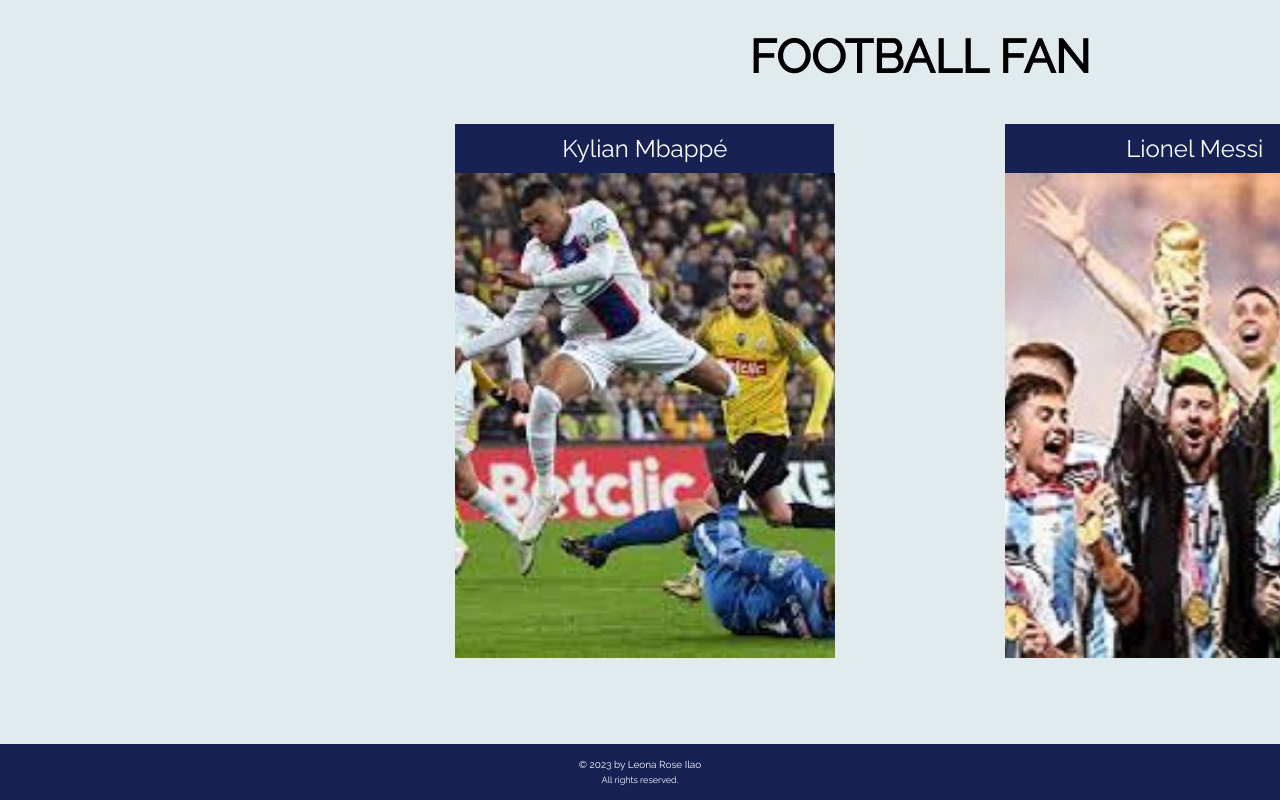
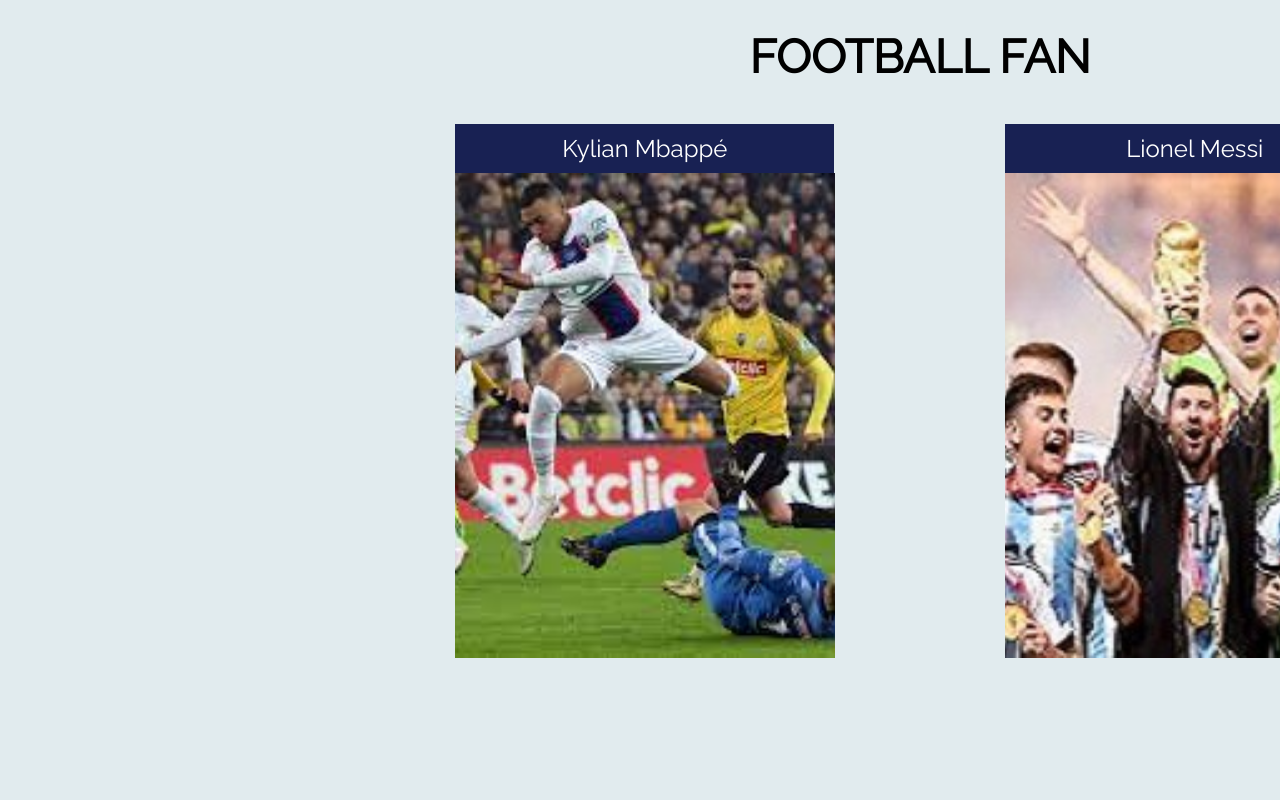
Before and after one commit to lrilao/portfolio, a plain HTML site: page travels.html in a window 1280 px wide. Shown: the part 1376-2176 px from the top of the page. After the commit the page ends 2100 px from the top, so only its background shows below. Drawn offline with Linux system fonts and the light colour scheme; a web font is replaced by a local one.

Commit message:
Update travels.html

```diff
--- a/travels.html
+++ b/travels.html
@@ -215,11 +215,6 @@
       </div>
     </section>
 
-    <footer>
-      <h1 class="footer">&copy; 2023 by Leona Rose Ilao</h1>
-      <p class="footer">All rights reserved.</p>
-    </footer>
-
 
 <script src="./script.js"></script>
 </body>
```
